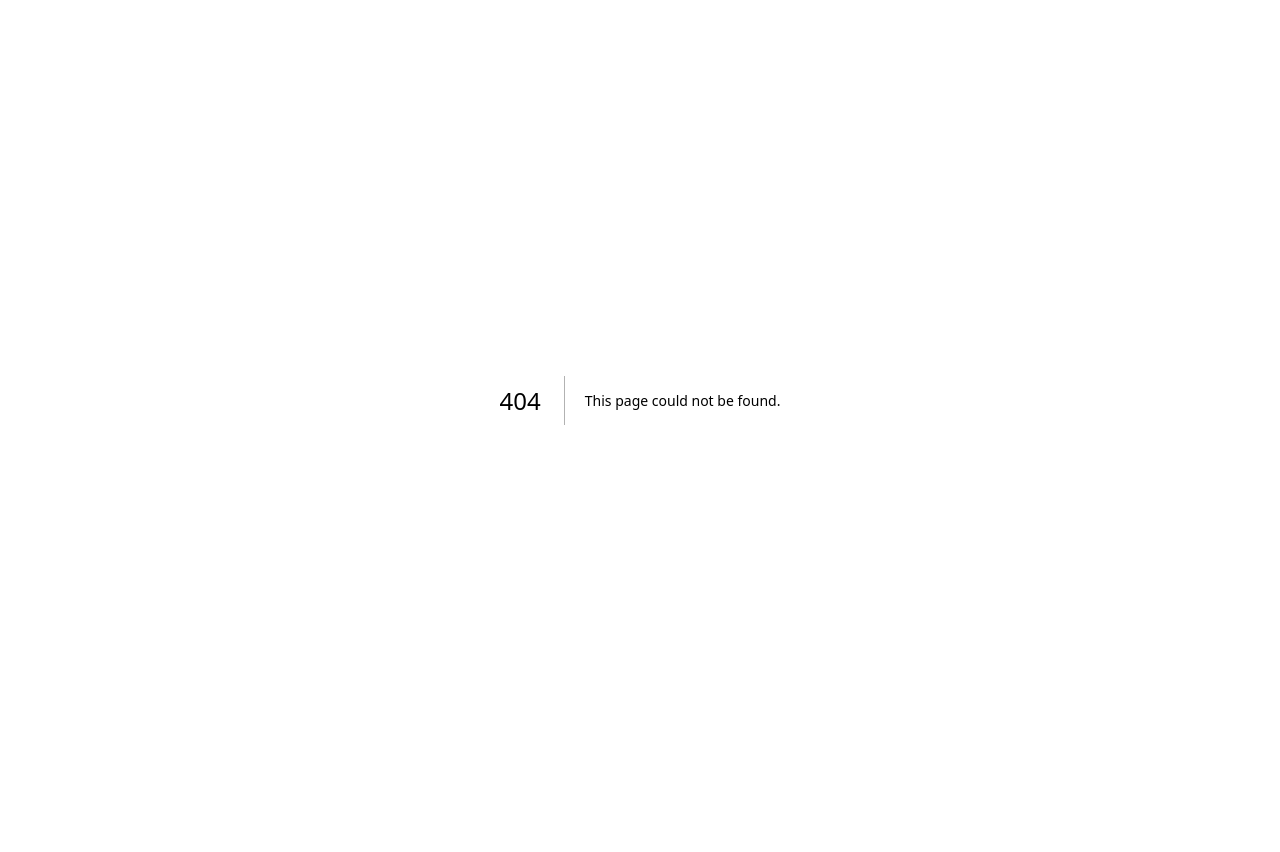
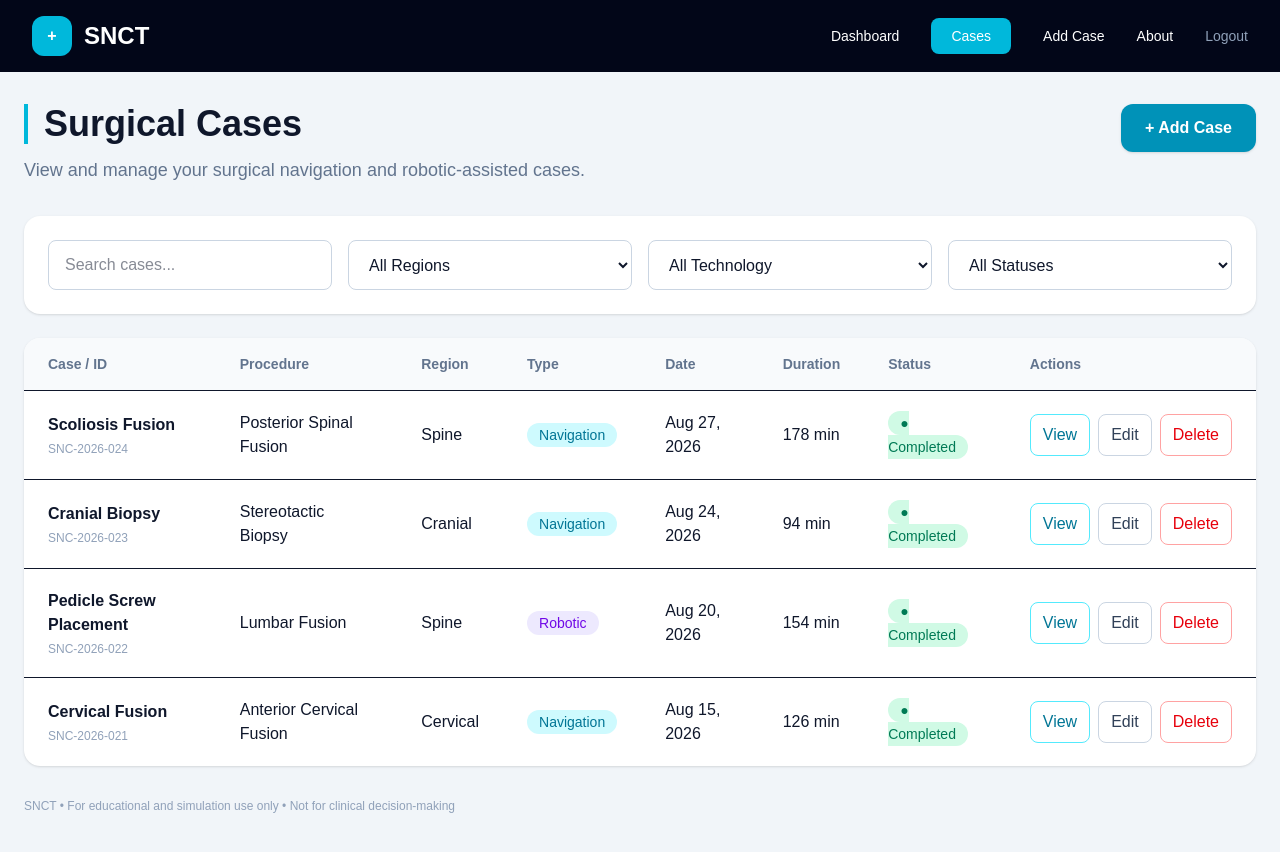
Before and after one commit to goopyshark/surgical-navigation-case-tracker, a Next.js app: page /cases in a window 1280 px wide. Before the commit this address had no page. Shown: the top 852 px of the page. Before the commit the page ends 800 px from the top, so only its background shows below. Built offline with nearby package versions, Linux system fonts and the light colour scheme.

Commit message:
Build cases management page

```diff
--- /dev/null
+++ b/app/cases/page.tsx
@@ -0,0 +1,210 @@
+const cases = [
+  {
+    id: "SNC-2026-024",
+    name: "Scoliosis Fusion",
+    procedure: "Posterior Spinal Fusion",
+    region: "Spine",
+    type: "Navigation",
+    date: "Aug 27, 2026",
+    duration: "178 min",
+    status: "Completed",
+  },
+  {
+    id: "SNC-2026-023",
+    name: "Cranial Biopsy",
+    procedure: "Stereotactic Biopsy",
+    region: "Cranial",
+    type: "Navigation",
+    date: "Aug 24, 2026",
+    duration: "94 min",
+    status: "Completed",
+  },
+  {
+    id: "SNC-2026-022",
+    name: "Pedicle Screw Placement",
+    procedure: "Lumbar Fusion",
+    region: "Spine",
+    type: "Robotic",
+    date: "Aug 20, 2026",
+    duration: "154 min",
+    status: "Completed",
+  },
+  {
+    id: "SNC-2026-021",
+    name: "Cervical Fusion",
+    procedure: "Anterior Cervical Fusion",
+    region: "Cervical",
+    type: "Navigation",
+    date: "Aug 15, 2026",
+    duration: "126 min",
+    status: "Completed",
+  },
+];
+
+export default function CasesPage() {
+  return (
+    <main className="min-h-screen bg-slate-100 text-slate-900">
+      <nav className="bg-slate-950 text-white px-6 md:px-8 py-4 flex items-center justify-between">
+        <div className="flex items-center gap-3">
+          <div className="bg-cyan-500 rounded-xl w-10 h-10 flex items-center justify-center font-bold">
+            +
+          </div>
+          <span className="text-2xl font-bold">SNCT</span>
+        </div>
+
+        <div className="hidden md:flex items-center gap-8 text-sm">
+          <a href="/" className="hover:text-cyan-400">
+            Dashboard
+          </a>
+          <a
+            href="/cases"
+            className="bg-cyan-500 px-5 py-2 rounded-lg"
+          >
+            Cases
+          </a>
+          <a href="/add-case" className="hover:text-cyan-400">
+            Add Case
+          </a>
+          <a href="/about" className="hover:text-cyan-400">
+            About
+          </a>
+          <span className="text-slate-400">Logout</span>
+        </div>
+      </nav>
+
+      <section className="max-w-7xl mx-auto px-6 py-8">
+        <div className="flex flex-col md:flex-row md:items-start md:justify-between gap-4">
+          <div>
+            <h1 className="text-4xl font-bold border-l-4 border-cyan-500 pl-4">
+              Surgical Cases
+            </h1>
+            <p className="text-slate-500 mt-3 text-lg">
+              View and manage your surgical navigation and robotic-assisted
+              cases.
+            </p>
+          </div>
+
+          <a
+            href="/add-case"
+            className="bg-cyan-600 hover:bg-cyan-700 text-white px-6 py-3 rounded-xl font-semibold shadow text-center"
+          >
+            + Add Case
+          </a>
+        </div>
+
+        <div className="mt-8 bg-white rounded-2xl shadow-sm p-6">
+          <div className="grid grid-cols-1 md:grid-cols-4 gap-4">
+            <input
+              type="text"
+              placeholder="Search cases..."
+              className="border border-slate-300 rounded-lg px-4 py-3 outline-none focus:ring-2 focus:ring-cyan-500"
+            />
+
+            <select className="border border-slate-300 rounded-lg px-4 py-3 bg-white">
+              <option>All Regions</option>
+              <option>Spine</option>
+              <option>Cranial</option>
+              <option>Cervical</option>
+            </select>
+
+            <select className="border border-slate-300 rounded-lg px-4 py-3 bg-white">
+              <option>All Technology</option>
+              <option>Navigation</option>
+              <option>Robotic</option>
+            </select>
+
+            <select className="border border-slate-300 rounded-lg px-4 py-3 bg-white">
+              <option>All Statuses</option>
+              <option>Completed</option>
+              <option>Planned</option>
+              <option>Cancelled</option>
+            </select>
+          </div>
+        </div>
+
+        <div className="mt-6 bg-white rounded-2xl shadow-sm overflow-hidden">
+          <div className="overflow-x-auto">
+            <table className="w-full text-left">
+              <thead className="bg-slate-50 text-slate-500 text-sm">
+                <tr>
+                  <th className="px-6 py-4">Case / ID</th>
+                  <th className="px-6 py-4">Procedure</th>
+                  <th className="px-6 py-4">Region</th>
+                  <th className="px-6 py-4">Type</th>
+                  <th className="px-6 py-4">Date</th>
+                  <th className="px-6 py-4">Duration</th>
+                  <th className="px-6 py-4">Status</th>
+                  <th className="px-6 py-4">Actions</th>
+                </tr>
+              </thead>
+
+              <tbody>
+                {cases.map((item) => (
+                  <tr key={item.id} className="border-t">
+                    <td className="px-6 py-5">
+                      <div className="font-semibold">{item.name}</div>
+                      <div className="text-xs text-slate-400 mt-1">
+                        {item.id}
+                      </div>
+                    </td>
+
+                    <td className="px-6 py-5">{item.procedure}</td>
+                    <td className="px-6 py-5">{item.region}</td>
+
+                    <td className="px-6 py-5">
+                      <span
+                        className={
+                          item.type === "Navigation"
+                            ? "bg-cyan-100 text-cyan-700 px-3 py-1 rounded-full text-sm"
+                            : "bg-violet-100 text-violet-700 px-3 py-1 rounded-full text-sm"
+                        }
+                      >
+                        {item.type}
+                      </span>
+                    </td>
+
+                    <td className="px-6 py-5">{item.date}</td>
+                    <td className="px-6 py-5">{item.duration}</td>
+
+                    <td className="px-6 py-5">
+                      <span className="bg-emerald-100 text-emerald-700 px-3 py-1 rounded-full text-sm">
+                        ● {item.status}
+                      </span>
+                    </td>
+
+                    <td className="px-6 py-5">
+                      <div className="flex gap-2">
+                        <a
+                          href={`/cases/${item.id}`}
+                          className="border border-cyan-300 text-cyan-700 px-3 py-2 rounded-lg"
+                        >
+                          View
+                        </a>
+
+                        <a
+                          href={`/cases/${item.id}/edit`}
+                          className="border border-slate-300 text-slate-700 px-3 py-2 rounded-lg"
+                        >
+                          Edit
+                        </a>
+
+                        <button className="border border-red-300 text-red-600 px-3 py-2 rounded-lg">
+                          Delete
+                        </button>
+                      </div>
+                    </td>
+                  </tr>
+                ))}
+              </tbody>
+            </table>
+          </div>
+        </div>
+
+        <footer className="text-xs text-slate-400 mt-8 pb-6">
+          SNCT • For educational and simulation use only • Not for clinical
+          decision-making
+        </footer>
+      </section>
+    </main>
+  );
+}
```
